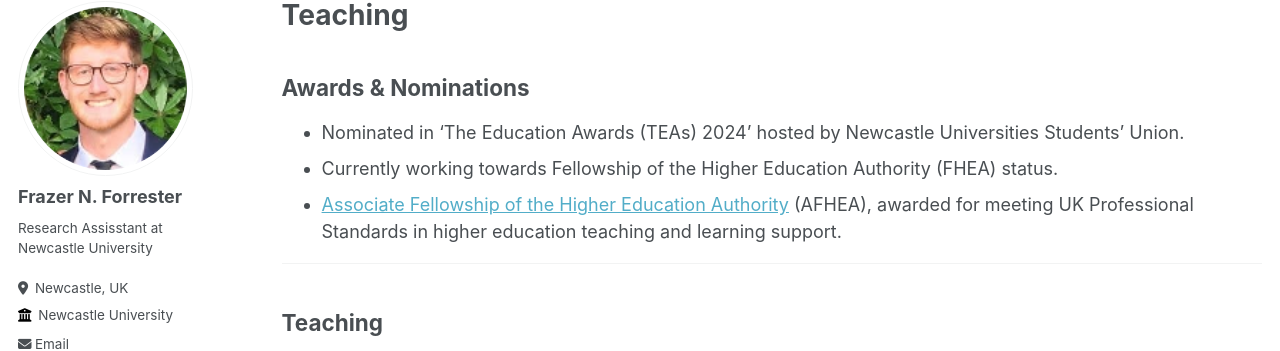
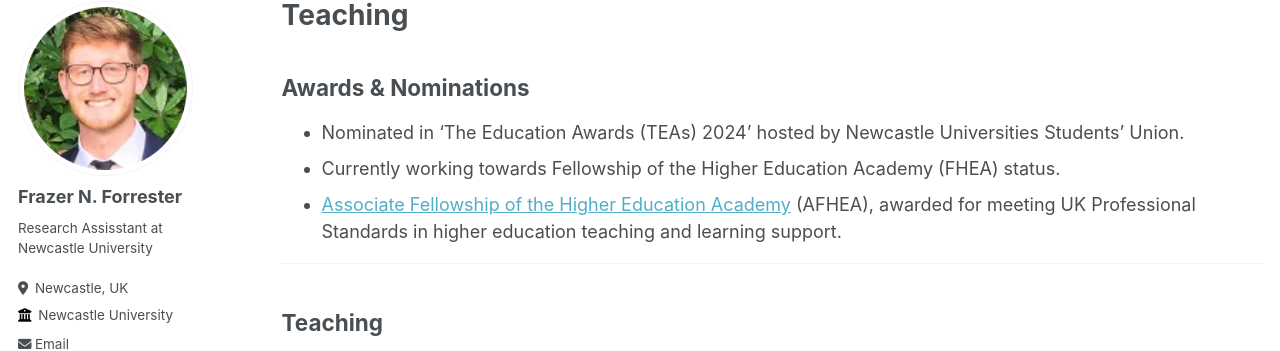
Before and after one commit to fforrester/fforrester.github.io, a Jekyll site: the page built from _pages/teaching.md, in a window 1280 px wide and 1320 px high. Shown: the part 164-515 px from the top of the window. Built offline with Jekyll 4.4.1, drawn with Linux system fonts in a browser that asks for light colours; some web fonts are replaced.

Commit message:
Update teaching.md

```diff
--- a/_pages/teaching.md
+++ b/_pages/teaching.md
@@ -7,8 +7,8 @@ author_profile: true
 
 ## Awards & Nominations
 - Nominated in 'The Education Awards (TEAs) 2024' hosted by Newcastle Universities Students' Union.
-- Currently working towards Fellowship of the Higher Education Authority (FHEA) status.
-- [Associate Fellowship of the Higher Education Authority](https://fforrester.github.io/files/Frazer%20Forrester%20-%20Associate%20Fellowship.pdf) (AFHEA), awarded for meeting UK Professional Standards in higher education teaching and learning support.
+- Currently working towards Fellowship of the Higher Education Academy (FHEA) status.
+- [Associate Fellowship of the Higher Education Academy](https://fforrester.github.io/files/Frazer%20Forrester%20-%20Associate%20Fellowship.pdf) (AFHEA), awarded for meeting UK Professional Standards in higher education teaching and learning support.
 
 ---
 ## Teaching
```
